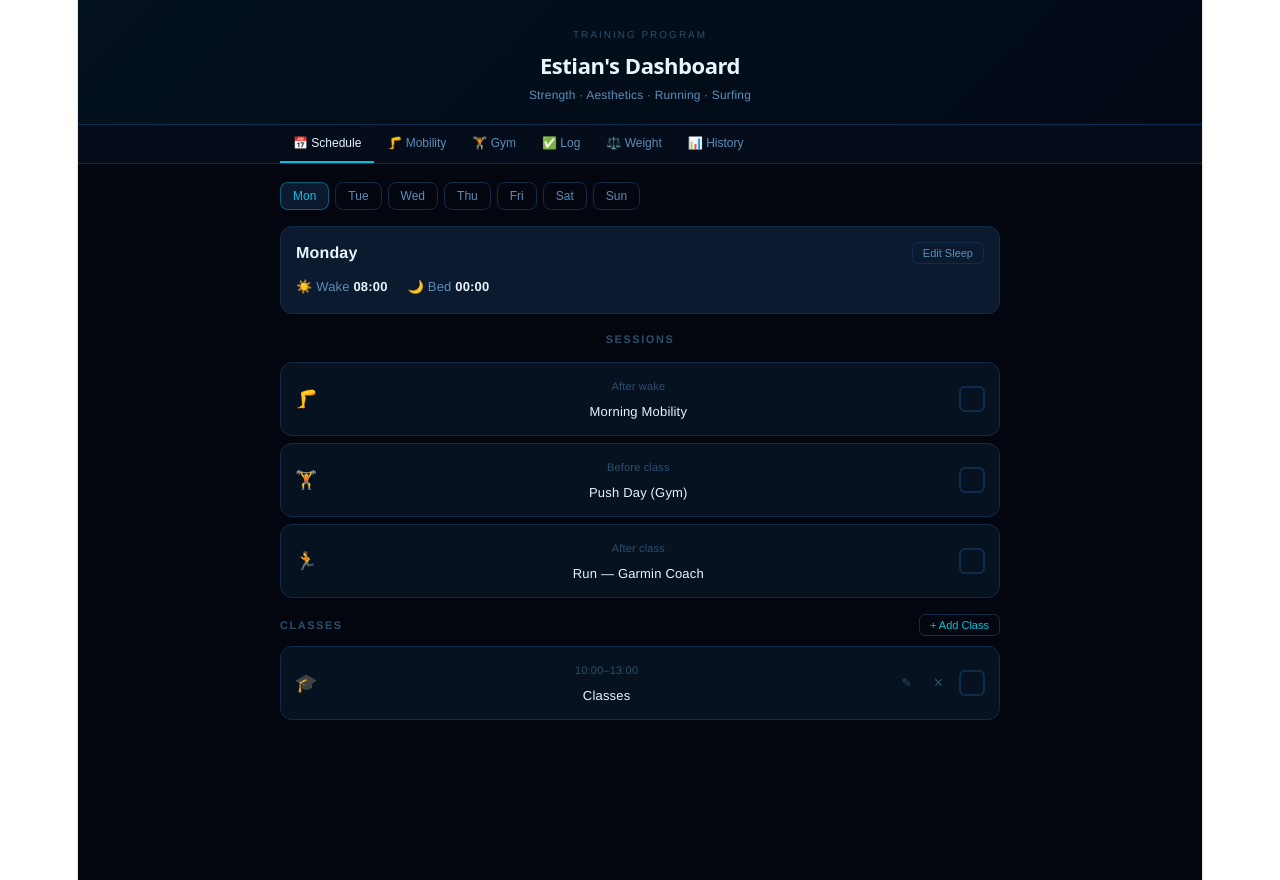
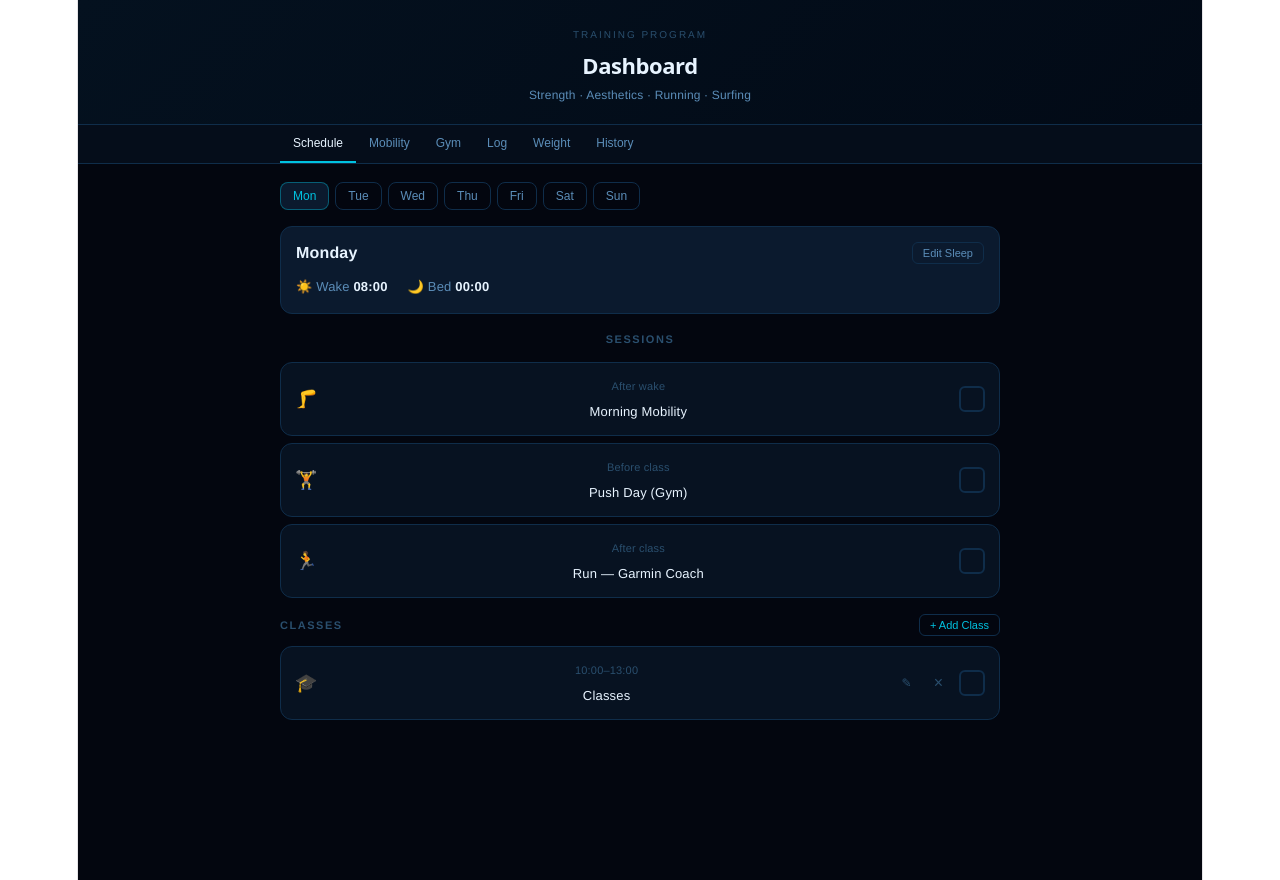
Before and after one commit to w2fy2ngjsy-prog/training-dashboard, a React (Vite) app: page / in a window 1280 px wide. Built offline with nearby package versions, Linux system fonts and the light colour scheme.

Commit message:
icon update and name change

```diff
--- a/src/App.jsx
+++ b/src/App.jsx
@@ -879,13 +879,13 @@ function HistoryTab(){
 }
 
 // ── ROOT ──────────────────────────────────────────────────────────────────────
-const TABS=[
-  {key:"schedule",label:"Schedule", icon:"📅"},
-  {key:"mobility",label:"Mobility", icon:"🦵"},
-  {key:"gym",     label:"Gym",      icon:"🏋️"},
-  {key:"log",     label:"Log",      icon:"✅"},
-  {key:"weight",  label:"Weight",   icon:"⚖️"},
-  {key:"history", label:"History",  icon:"📊"},
+const TABS = [
+  { key: "schedule", label: "Schedule" },
+  { key: "mobility", label: "Mobility" },
+  { key: "gym",      label: "Gym" },
+  { key: "log",      label: "Log" },
+  { key: "weight",   label: "Weight" },
+  { key: "history",  label: "History" },
 ];
 
 export default function App(){
@@ -897,7 +897,7 @@ export default function App(){
         borderBottom:`1px solid ${C.border}`,padding:"22px 18px 16px"}}>
         <div style={{maxWidth:720,margin:"0 auto"}}>
           <div style={{fontSize:10,letterSpacing:"0.2em",color:C.textDim,textTransform:"uppercase",marginBottom:4}}>Training Program</div>
-          <h1 style={{margin:0,fontSize:22,fontWeight:700,letterSpacing:"-0.02em",color:C.textPrimary}}>Estian's Dashboard</h1>
+          <h1 style={{margin:0,fontSize:22,fontWeight:700,letterSpacing:"-0.02em",color:C.textPrimary}}>Dashboard</h1>
           <p style={{margin:"4px 0 0",fontSize:12,color:C.textSec}}>Strength · Aesthetics · Running · Surfing</p>
         </div>
       </div>
```
